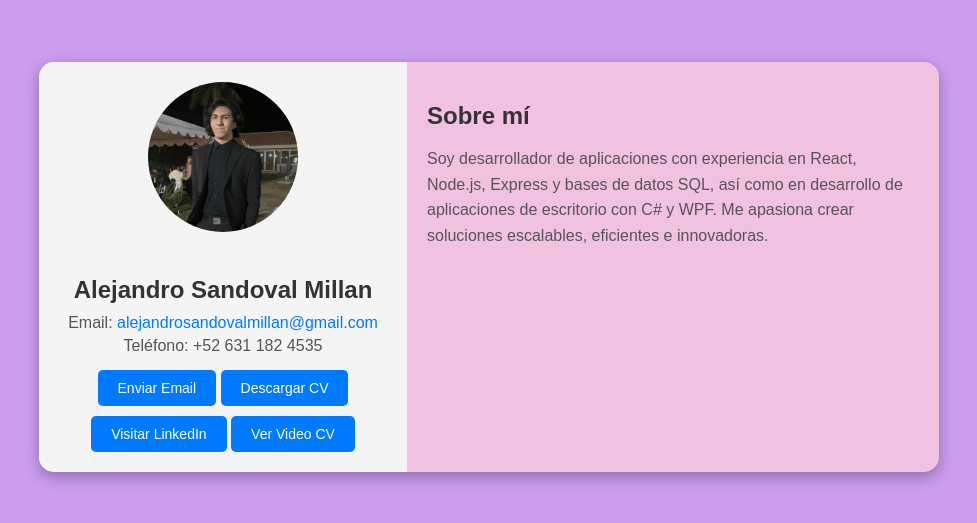
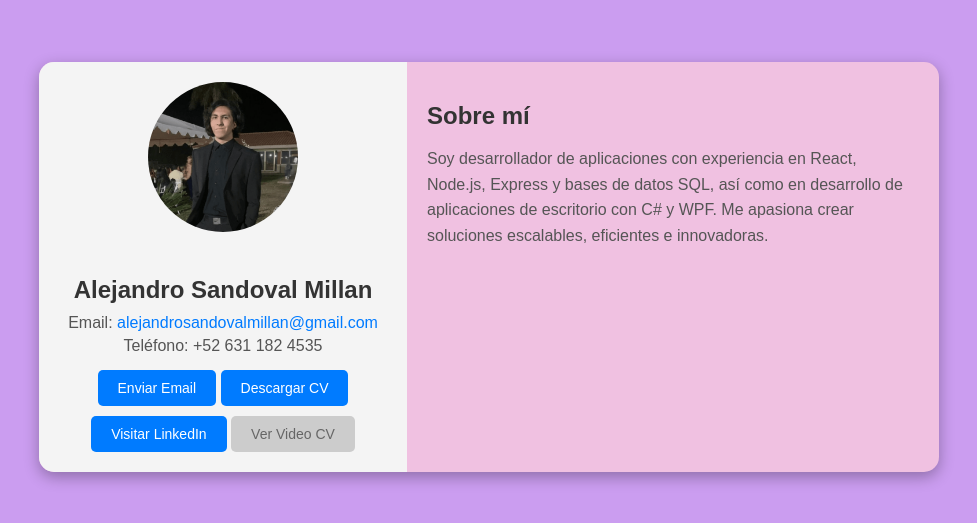
Before and after one commit to 4lebandr0/AleCV, a plain HTML site: page index.html in a window 1280 px wide. Shown: the part 133-656 px from the top of the page, without its empty margins (151-1128 px from the left). Drawn offline with Linux system fonts and the light colour scheme.

Commit message:
deactivatedVideoBtn

```diff
--- a/index.html
+++ b/index.html
@@ -18,7 +18,7 @@
           <button class="btn" onclick="window.location.href='mailto:alejandrosandovalmillan@gmail.com'">Enviar Email</button>
           <button class="btn" onclick="window.open('Assets/AlejandroSandovalCV.pdf', '_blank')">Descargar CV</button>
           <button class="btn" onclick="window.open('https://www.linkedin.com/in/alejandro-sandoval-millan-81bba1219', '_blank')">Visitar LinkedIn</button>
-          <button class="btn" onclick="window.open('https://youtu.be/tu-video-id', '_blank')">Ver Video CV</button>
+          <button class="btn" disabled="true">Ver Video CV</button>
         </div>
       </div>
       <div class="right-section">
--- a/styles.css
+++ b/styles.css
@@ -88,6 +88,19 @@ body {
   transition: background-color 0.3s ease;
 }
 
+.btn:disabled {
+  background-color: #cccccc;
+  color: #666666;
+  border: none;
+  border-radius: 5px;
+  text-align: center;
+  text-decoration: none;
+  display: inline-block;
+  margin-top: 10px;
+  padding: 10px 20px;
+  font-size: 14px;
+}
+
 .btn:hover {
   background-color: #0056b3;
 }
```
